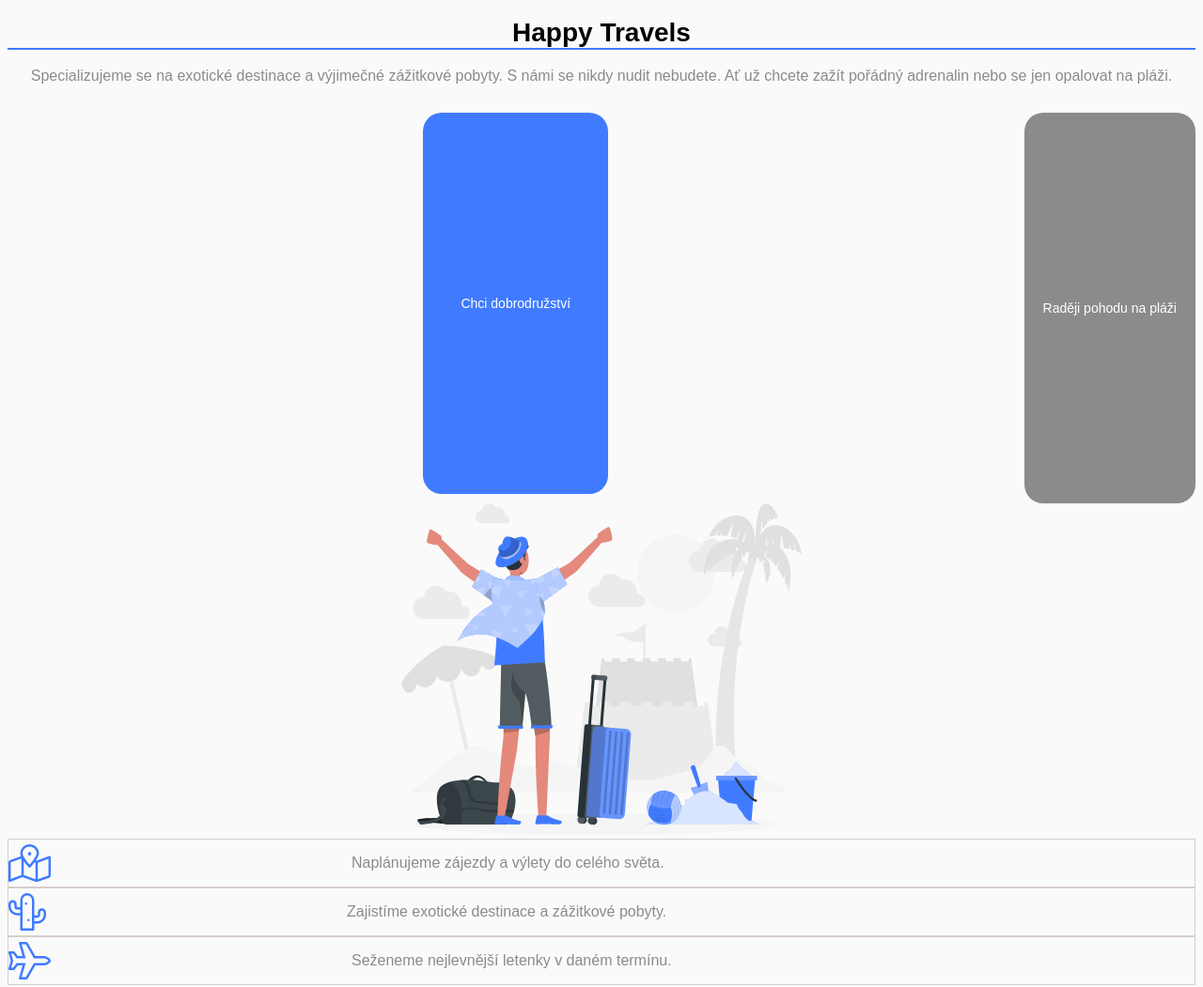
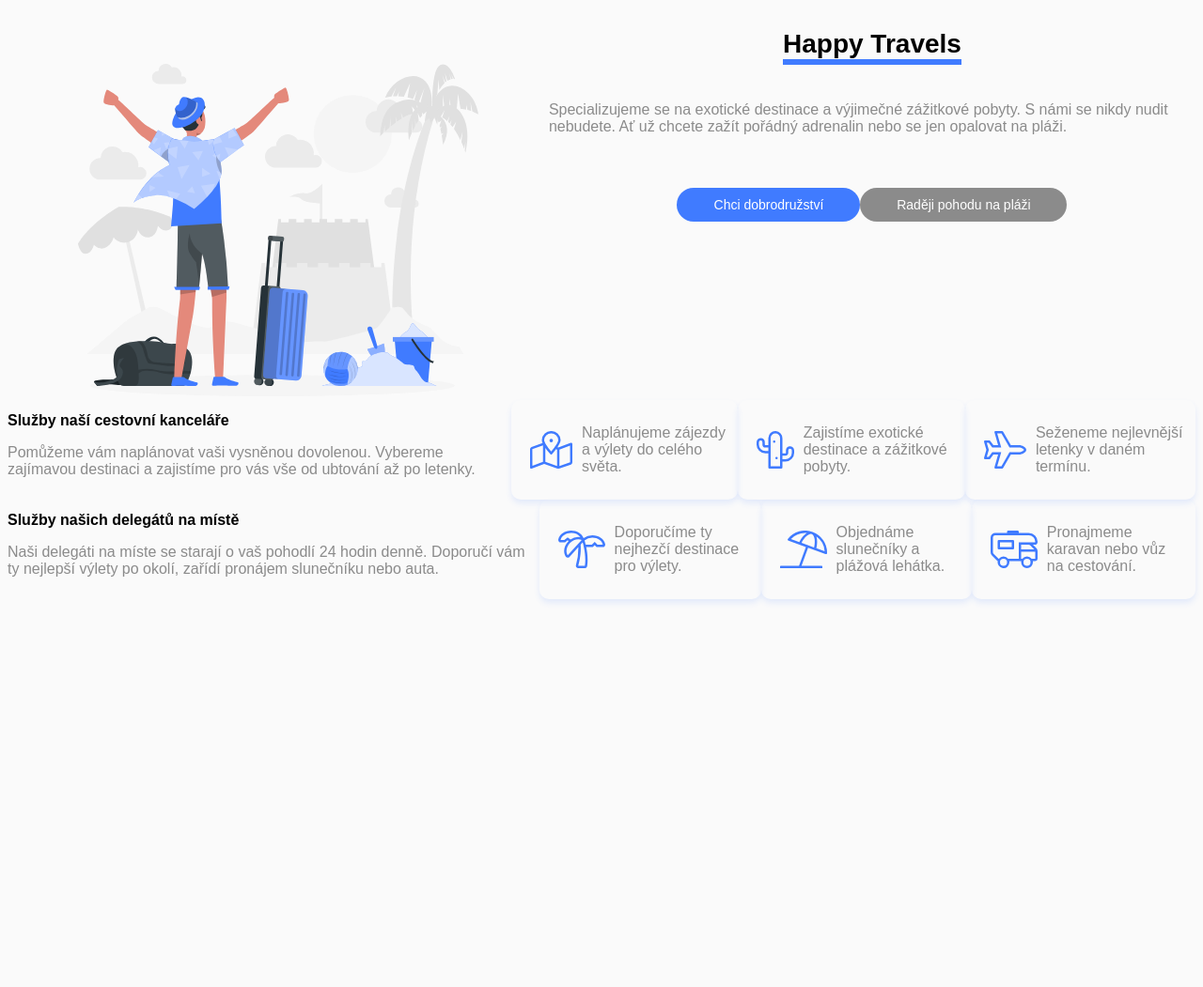
Before and after one commit to holzerova572/Sluzby, a plain HTML site: page index.html in a window 1280 px wide. Shown: the top 1051 px of the page at 94% size. After the commit the page ends 800 px from the top, so only its background shows below. Drawn offline with Linux system fonts and the light colour scheme.

Commit message:
Second commit

```diff
--- a/index.html
+++ b/index.html
@@ -11,46 +11,62 @@
 
 
 <body>
+
+<section class="firstsection">
+<div class="happytraveler">
+<img src="happy-traveler.svg" alt="happytraveler">
+</div>
+
+<div class="firstarticle">
 <h1>Happy Travels</h1>
 
 <p>Specializujeme se na exotické destinace a výjimečné zážitkové pobyty. S námi se nikdy nudit nebudete.
 Ať už chcete zažít pořádný adrenalin nebo se jen opalovat na pláži.</p>
 
-<div class="container">
+<div class="buttons">
 
 <button class="button1" href="#">Chci dobrodružství</button>
 <button class="button2" href="#">Raději pohodu na pláži</button>
 </div>
+</div>
+
+</section>
 
 
-<img src="happy-traveler.svg" alt="happytraveler">
+<section class="secondsection">
 
-<div class="box">
-    <img src="map-icon.svg" alt="map">
+<div>
+    <h2>Služby naší cestovní kanceláře</h2>
+
+    <p>Pomůžeme vám naplánovat vaši vysněnou dovolenou.
+    Vybereme zajímavou destinaci a zajistíme pro vás vše od ubtování až po letenky.</p>
+
+</div>
+
+<div class="container">
+    <img class="icon" src="map-icon.svg" alt="map">
+    <div>
     <p>Naplánujeme zájezdy a výlety do celého světa.</p>
 </div>
+</div>
 
-<div class="box">
-    <img src="cactus-icon.svg" alt="cactus">
+<div class="container">
+    <img class="icon" src="cactus-icon.svg" alt="cactus">
     <p>Zajistíme exotické destinace a zážitkové pobyty.</p>
 
 </div>
 
-<div class="box">
-<img src="plane-icon.svg" alt="">
+<div class="container">
+<img class="icon" src="plane-icon.svg" alt="">
     <p>Seženeme nejlevnější letenky v daném termínu.</p>
 
 </div>
 
 
-<div>
-<h2>Služby naší cestovní kanceláře</h2>
+</section>
 
-<p>Pomůžeme vám naplánovat vaši vysněnou dovolenou.
-Vybereme zajímavou destinaci a zajistíme pro vás vše od ubtování až po letenky.</p>
 
-</div>
-
+<section class="thirdsection">
 <div>
 
 <h2>Služby našich delegátů na místě</h2>
@@ -60,25 +76,26 @@ Vybereme zajímavou destinaci a zajistíme pro vás vše od ubtování až po le
 
 </div>
 
-<div class="box">
+<div class="container">
 
-    <img src="palm-icon.svg" alt="palm">
+    <img class="icon" src="palm-icon.svg" alt="palm">
     <p>Doporučíme ty nejhezčí destinace pro výlety.</p>
 
 </div>
 
-<div class="box">
+<div class="container">
 
-    <img src="umbrella-icon.svg" alt="umbrella">
+    <img class="icon" src="umbrella-icon.svg" alt="umbrella">
     <p>Objednáme slunečníky a plážová lehátka.</p>
 </div>
 
-<div class="box">
+<div class="container">
 
-    <img src="rv-icon.svg" alt="car">
+
+    <img class="icon" src="rv-icon.svg" alt="car">
     <p>Pronajmeme karavan nebo vůz na cestování.</p>
 </div>
-
+</section>
 
 
 
--- a/style.css
+++ b/style.css
@@ -13,54 +13,147 @@ body {
 
 h1 {
     font-size: 28px;
+    color: #000000;
     border-bottom: 2px solid #407BFF;
-    color: #000000;
+    border-width: 6px;
+    align-self: center;
 
 }
 
+
 h2 {
     color: #000000;
+    font-size: 16px;
+
+}
+
+.happytraveler {
+    margin: auto;
+    padding: 60px 75px 0 75px;
+
+}
+
+.firstarticle {
+    display: flex;
+    flex-direction: column;
+  }
+
+  .button1 {
+    color: #ffffff;
+    font-size: 14px;
+    border-style: none;
+    border-radius: 20px;
+    background-color: #407bff;
+    width: 195px;
+    padding: 10px 20px;
+    display: block;
+    margin: auto;
+  }
+
+  .button2 {
+    color: #ffffff;
+    font-size: 14px;
+    border-style: none;
+    border-radius: 20px;
+    background-color: #8b8b8b;
+    width: 220px;
+    padding: 10px 20px;
+    margin-top: 10px;
+   margin-bottom: 10px;
 
   }
 
 
 
+ .container {
+    border-radius: 10px;
+    box-shadow: 0 4px 6px #407bff1f;
+    padding: 10px 10px;
+    color: #8b8b8b;
+    display: flex;
+    text-align: center;
+    align-items: center;
+  }
 
-.box {
+
+  @media screen and (max-width: 640px) {
+
+    .button1 {
+     display: inline-block;
+
+    }
+    .button2 {
+      margin-top: 10px;
+    }
+
+    .contejner {
       display: flex;
-    border: 1px solid rgb(215, 205, 205);
-    gap: 20em;
+      flex-direction: row;
+    }
+    .card {
+      display: flex;
+      flex-direction: column;
+      padding-top: 0;
+      margin: 15px;
+    }
+    .icon {
+      align-self: center;
+      margin: 10px;
+    }
 
+  }
+
+@media screen and (min-width: 640px) {
+
+    .button1 {
+     display: inline-block;
+
+    }
+    .button2 {
+      margin-top: 10px;
+    }
+
+    .contejner {
+      display: flex;
+      flex-direction: row;
+    }
+    .card {
+      display: flex;
+      flex-direction: column;
+      padding-top: 0;
+      margin: 15px;
+    }
+    .icon {
+      align-self: center;
+      margin: 10px;
+    }
 
   }
 
 @media screen and (min-width: 1100px) {
+    .firstsection,
+    .secondsection,
+    .thirdsection {
+        display: flex;
+    }
 
-    .container {
+    h1,
+    h2 {
+        text-align: left;
+    }
+
+    p {
+        text-align: left;
+    }
+
+    .buttons {
         display: flex;
         margin: 30px auto 0 auto;
 
     }
 
-        .button1 {
-            background-color: #407BFF;
-            font-size: 14px;
-            color: #FFFFFF;
-            border-radius: 20px;
-            border: none;
-            display: block;
-            padding: 195px 40px;
-            margin: 0 auto 10px auto;
+    .icon {
+        align-self: center;
+        margin: 10px;
     }
-
-        .button2 {
-            background-color: #8B8B8B;
-            font-size: 14px;
-            color: #FFFFFF;
-            border-radius: 20px;
-            border: none;
-            display: block;
-            padding: 20px 20px;
 }
-
-}
```
Lines whose indentation alone changed are shown as unchanged.
